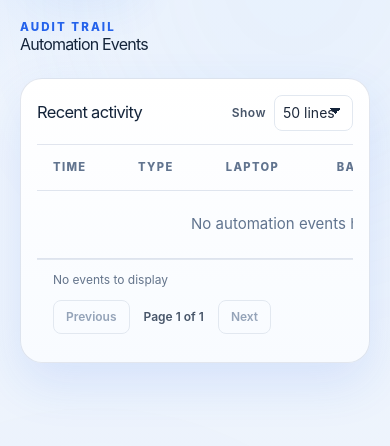
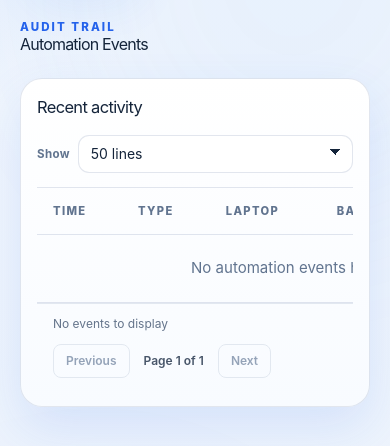
Before and after one commit to jsramitgupta/ChargePilot, a FastAPI app: page /events in a window 390 px wide. Shown: the part 79-525 px from the top of the page. Run offline with FastAPI, Linux system fonts and the light colour scheme; data that the repository does not hold is empty; some libraries are stand-ins or nearby versions.

Commit message:
Agent Host changes for agents/ui-fix-spacing-professional-design

```diff
--- a/app/static/style.css
+++ b/app/static/style.css
@@ -1068,6 +1068,39 @@ h1 {
   color: var(--soft);
 }
 
+.events-toolbar {
+  gap: 1rem;
+  padding-bottom: 0.9rem;
+}
+
+.events-page-size {
+  gap: 0.65rem;
+}
+
+.events-page-size label {
+  color: var(--muted);
+  font-size: 0.72rem;
+  font-weight: 700;
+  letter-spacing: 0.03em;
+}
+
+select.events-page-size-select {
+  min-width: 6rem;
+  min-height: 2.35rem;
+  padding: 0.45rem 1.9rem 0.45rem 0.75rem;
+  border-color: var(--line);
+  border-radius: 0.7rem;
+  background-color: var(--panel);
+  color: var(--soft);
+  transition: border-color 160ms ease, box-shadow 160ms ease;
+}
+
+select.events-page-size-select:focus-visible {
+  border-color: var(--primary);
+  outline: 0;
+  box-shadow: 0 0 0 3px var(--primary-soft);
+}
+
 .table-panel {
   overflow: hidden;
 }
@@ -3082,6 +3136,17 @@ body.theme-dark .mapping-review-card > div {
 
   .mapping-review-card > div:nth-last-child(2) {
     border-bottom: 1px solid var(--line);
+  }
+}
+
+@media (max-width: 560px) {
+  .events-toolbar {
+    align-items: flex-start;
+  }
+
+  .events-page-size {
+    width: 100%;
+    justify-content: space-between;
   }
 }
 
--- a/app/templates/base.html
+++ b/app/templates/base.html
@@ -16,7 +16,7 @@
         },
       };
     </script>
-    <link rel="stylesheet" href="/static/style.css?v=18" />
+    <link rel="stylesheet" href="/static/style.css?v=21" />
   </head>
   <body class="min-h-full bg-slate-50 text-slate-900 antialiased" data-user-timezone="{{ request.session.get('user_timezone') or 'UTC' }}">
     <div class="min-h-screen">
--- a/app/templates/events.html
+++ b/app/templates/events.html
@@ -11,12 +11,12 @@
 </div>
 
 <div class="panel table-panel">
-  <div class="panel-header flex-wrap">
+  <div class="panel-header events-toolbar flex-wrap">
     <h3>Recent activity</h3>
-    <form method="get" action="/events" class="flex items-center gap-2 text-sm">
+    <form method="get" action="/events" class="events-page-size flex items-center gap-2 text-sm">
       <input type="hidden" name="page" value="1" />
       <label for="events-per-page" class="text-xs font-semibold text-slate-600">Show</label>
-      <select id="events-per-page" name="per_page" class="min-h-9 rounded-lg border border-slate-200 bg-white px-2 py-1.5 text-sm text-slate-800" onchange="this.form.submit()">
+      <select id="events-per-page" name="per_page" class="events-page-size-select min-h-9 rounded-lg border border-slate-200 bg-white px-2 py-1.5 text-sm text-slate-800" onchange="this.form.submit()">
         {% for size in [50, 100, 500] %}
           <option value="{{ size }}" {% if per_page == size %}selected{% endif %}>{{ size }} lines</option>
         {% endfor %}
```
Also changed, not shown: other parts of app/static/style.css (+35 -14 lines), tests/unit/test_ui_theme.py (+1 -1 lines).
